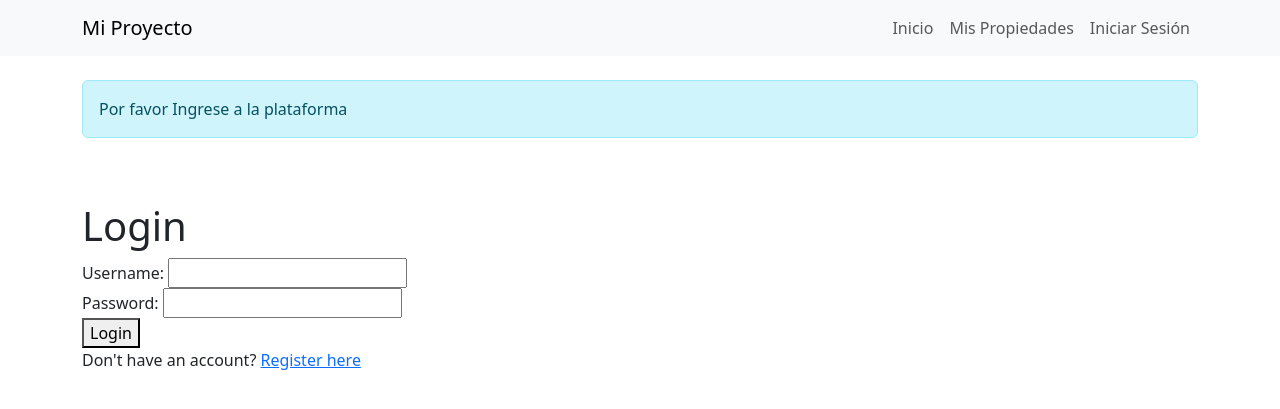
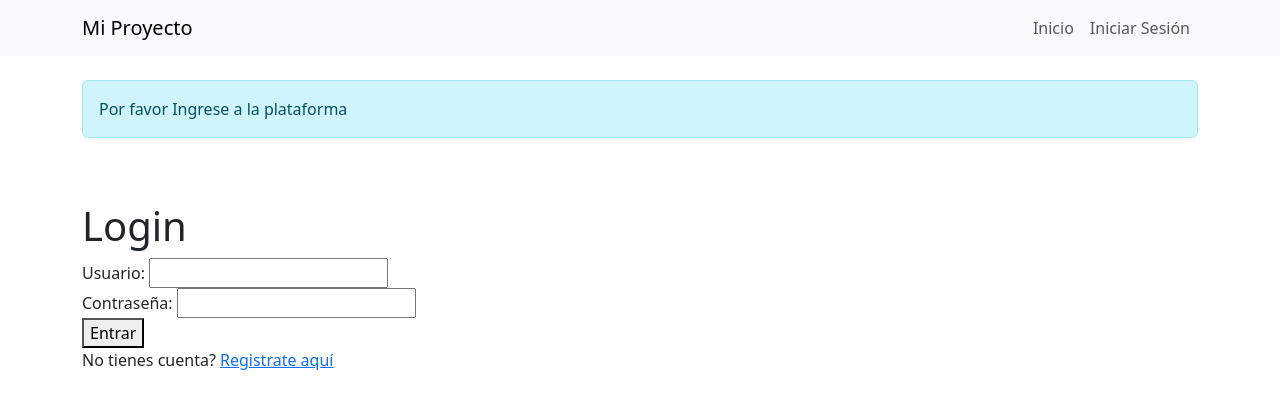
Before and after one commit to DarkYusu/Conectando-Django-a-una-base-de-datos, a Django app: page /login/ in a window 1280 px wide. Shown: the top 409 px of the page. Run offline with Django 3.2, Linux system fonts and the light colour scheme.

Commit message:
mejorando vistas

```diff
--- a/arrendahogar_aplicacion/templates/crear_propiedad.html
+++ b/arrendahogar_aplicacion/templates/crear_propiedad.html
@@ -1,4 +1,3 @@
-
 {% extends 'base.html' %}
 {% block template %}
 <h1>Crear Propiedad</h1>
--- a/arrendahogar_aplicacion/templates/login.html
+++ b/arrendahogar_aplicacion/templates/login.html
@@ -7,16 +7,16 @@
     <h1>Login</h1>
     <form method="post">
         {% csrf_token %}
-        <label for="username">Username:</label>
+        <label for="username">Usuario:</label>
         <input type="text" name="username" id="username" required>
         <br>
-        <label for="password">Password:</label>
+        <label for="password">Contraseña:</label>
         <input type="password" name="password" id="password" required>
         <br>
-        <button type="submit">Login</button>
+        <button type="submit">Entrar</button>
     </form>
     {% if error %}
         <p style="color: red;">{{ error }}</p>
     {% endif %}
-    <p>Don't have an account? <a href="{% url 'register' %}">Register here</a></p>
-    {% endblock %}
+    <p>No tienes cuenta? <a href="{% url 'register' %}">Registrate aquí</a></p>
+{% endblock %}
--- a/arrendahogar_aplicacion/templates/navbar.html
+++ b/arrendahogar_aplicacion/templates/navbar.html
@@ -9,10 +9,14 @@
                 <li class="nav-item">
                     <a class="nav-link" href="{% url 'home' %}">Inicio</a>
                 </li>
+                {% if user.is_authenticated %}
+
+                    {% if usuario.tu.tu_id == 2 %}
+                        <!-- Solo para arrendadores -->
                         <li class="nav-item">
                             <a class="nav-link" href="{% url 'propiedades_arrendador' %}">Mis Propiedades</a>
                         </li>
-                    {% if user.is_authenticated %}
+                    {% endif %}
                     <li class="nav-item">
                         <a class="nav-link" href="{% url 'logout' %}">Cerrar Sesión</a>
                     </li>
--- a/arrendahogar_aplicacion/views.py
+++ b/arrendahogar_aplicacion/views.py
@@ -51,6 +51,7 @@ def user_logout(request):
     logout(request)
     return redirect('login')
 
+@login_required
 def propiedades_list(request):
     propiedades = Propiedades.objects.all()
     return render(request, 'propiedades_list.html', {'propiedades': propiedades})
@@ -59,7 +60,7 @@ def propiedades_list(request):
 def propiedades_arrendador(request):
     usuario = request.user.usuarios_set.first()  # Asumiendo que un usuario tiene un objeto Usuarios
     if usuario.tu.tu_id == 2:  # Verifica si es un arrendador
-        usuario =Usuarios.objects.filter(user_id=request.user.id).first()
+        usuario = Usuarios.objects.filter(user_id=request.user.id).first()
         propiedades = Propiedades.objects.filter(arrendador=usuario)
         return render(request, 'propiedades_arrendador.html', {'propiedades': propiedades,"usuario":usuario})
     else:
@@ -74,6 +75,7 @@ class PropiedadForm(ModelForm):
 
 @login_required
 def crear_propiedad(request):
+    usuario = Usuarios.objects.filter(user_id=request.user.id).first()
     if request.method == 'POST':
         form = PropiedadForm(request.POST)
         if form.is_valid():
@@ -93,7 +95,7 @@ def crear_propiedad(request):
     else:
         form = PropiedadForm()
 
-    return render(request, 'crear_propiedad.html', {'form': form})
+    return render(request, 'crear_propiedad.html', {'form': form, "usuario":usuario})
 
 @login_required
 def editar_propiedad(request, propiedad_id):
--- a/script_comunas.py
+++ b/script_comunas.py
@@ -7,7 +7,7 @@ import os
 os.environ.setdefault('DJANGO_SETTINGS_MODULE', 'arriendahogar_proyecto.settings')
 django.setup()
 
-from arriendahogar_aplicacion.models import Propiedades  # Importa el modelo Propiedades
+from arrendahogar_aplicacion.models import Propiedades  # Importa el modelo Propiedades
 
 def exportar_inmuebles():
     # Realiza la consulta para obtener nombre, descripción y comuna de los inmuebles
--- a/script_inmuebles_por_region.py
+++ b/script_inmuebles_por_region.py
@@ -5,7 +5,7 @@ import os
 os.environ.setdefault('DJANGO_SETTINGS_MODULE', 'arriendahogar_proyecto.settings')
 django.setup()
 
-from arriendahogar_aplicacion.models import Propiedades, Comunas, Regiones
+from arrendahogar_aplicacion.models import Propiedades, Comunas, Regiones
 
 def exportar_inmuebles_por_region():
     # Realiza la consulta para obtener propiedades, comunas y regiones
```
Also changed, not shown: arrendahogar_aplicacion/templates/home.html (+5 -10 lines), arrendahogar_aplicacion/templates/profile.html (+4 -8 lines), arrendahogar_aplicacion/templates/propiedades_list.html (+4 -8 lines), arrendahogar_aplicacion/templates/register.html (+4 -8 lines). Lines whose indentation alone changed are shown as unchanged.
